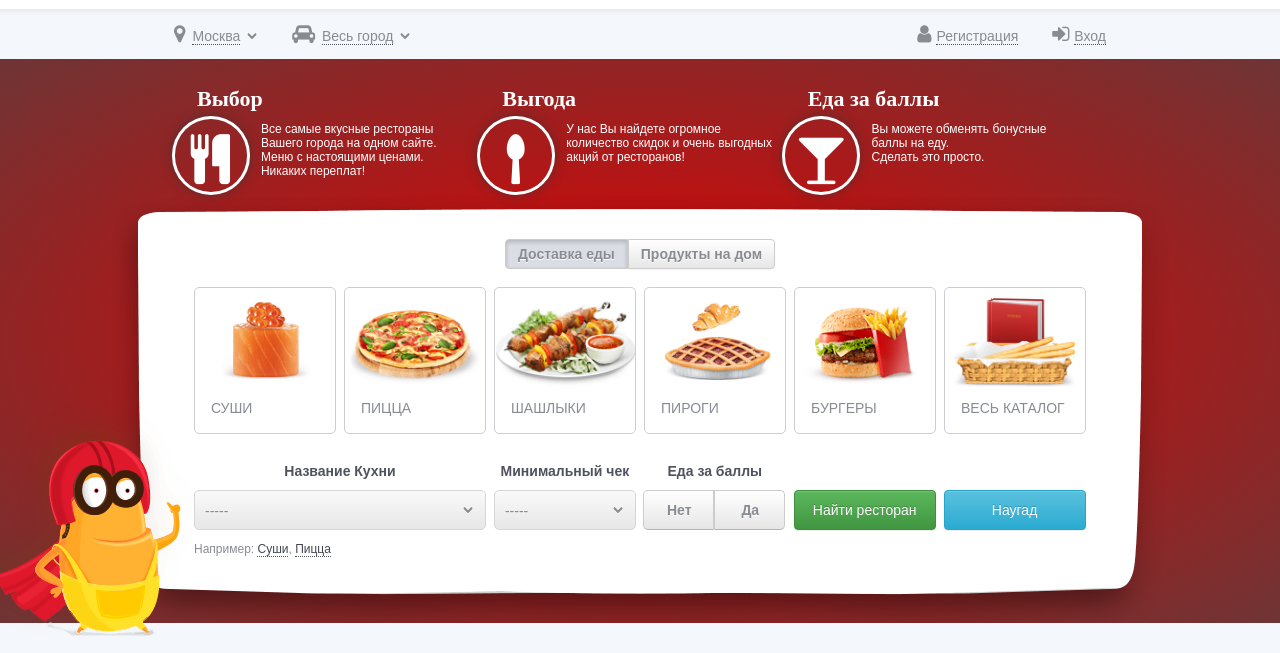
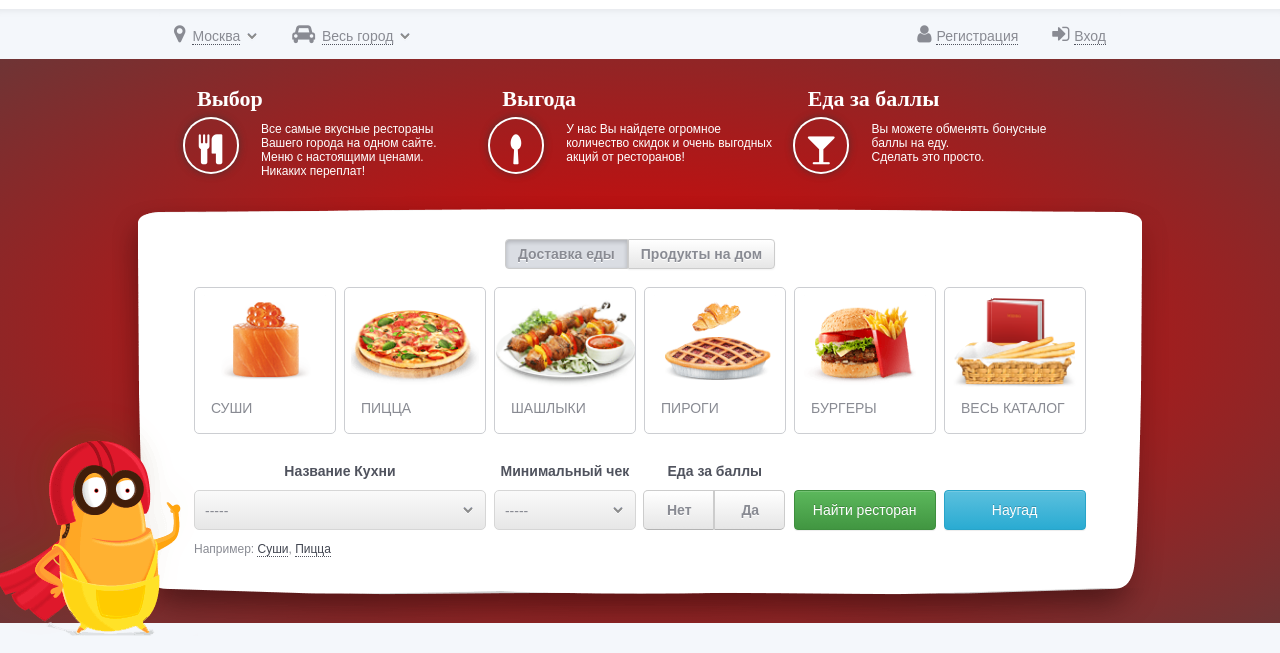
Before and after one commit to kotapaulta/zakazaka-replica, a website: page index.html in a window 1280 px wide. Shown: the part 69-722 px from the top of the page. Drawn offline with nearby package versions, Linux system fonts and the light colour scheme.

Commit message:
fix advant-box

```diff
--- a/styles/main.sass
+++ b/styles/main.sass
@@ -36,11 +36,11 @@ img
 
 .round-border
   border-radius: 36px
-  width: 72px
+  width: 52px
   margin-left: -23px
   margin-top: 7px
   padding-bottom: 8px
-  box-shadow: 0 0 0 3px , 0 0 13px #333333
+  box-shadow: 0 0 0 2px , 0 0 10px #333333
 
 .label
   font-size: 100%
@@ -909,7 +909,7 @@ footer
   font-size: 22px
 
 .advant-box i
-  font-size: 50px
+  font-size: 30px
   padding-top: 15px
   padding-right: 0px
 
```
Also changed, not shown: styles/main.css.
